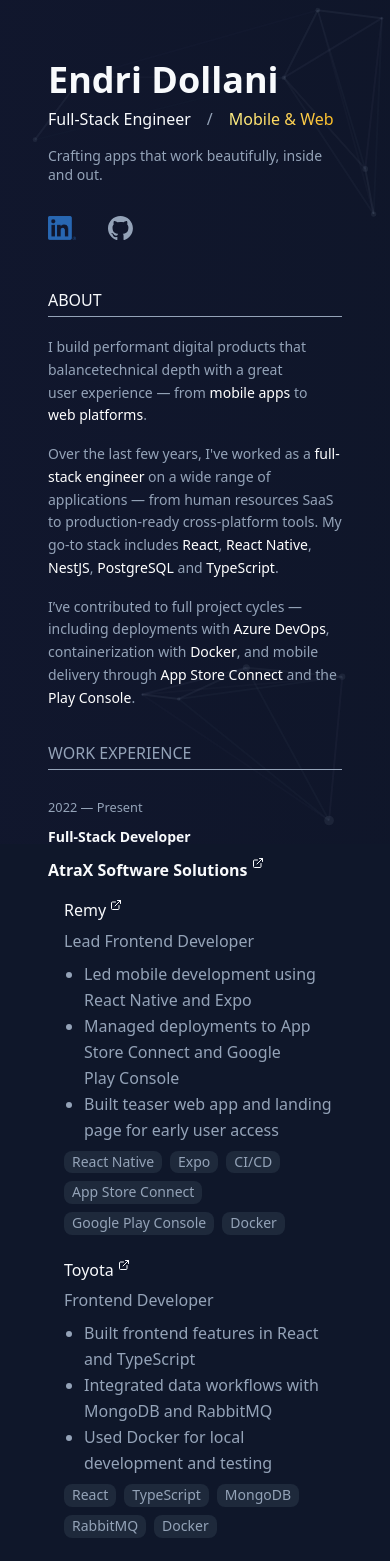
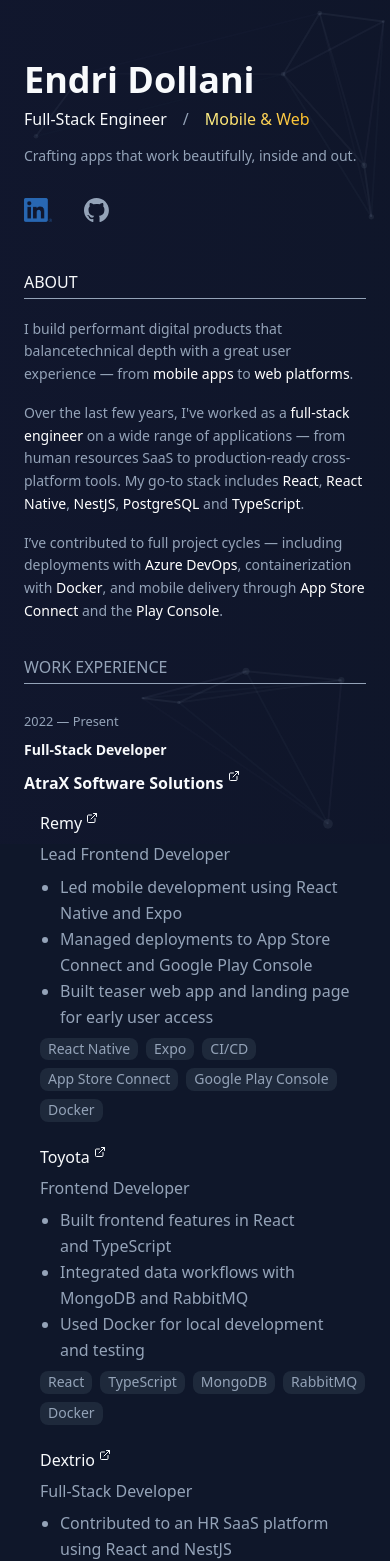
Before and after one commit to endridollani/portfolio, a React (Vite) app: page / in a window 390 px wide. Shown: the top 1561 px of the page. Built offline with nearby package versions, Linux system fonts and the light colour scheme.

Commit message:
fixed errors

```diff
--- a/src/components/landing/LandingPageLayout.tsx
+++ b/src/components/landing/LandingPageLayout.tsx
@@ -11,7 +11,7 @@
   leftContent,
 }) => (
   <PageLayout>
-    <div className="flex lg:flex-row lg:justify-center lg:h-screen flex-col px-12">
+    <div className="flex lg:flex-row lg:justify-center lg:h-screen flex-col px-6 md:px-12">
       <div className="flex items-start gap-4 flex-col lg:flex-row w-full lg:w-3/4 ">
         <div className="lg:flex-1 lg:py-24 lg:relative pt-15 pb-8">
           <div className="lg:fixed lg:bottom-24 lg:top-24">{leftContent}</div>
--- a/src/components/landing/rightSection/ContactSection.tsx
+++ b/src/components/landing/rightSection/ContactSection.tsx
@@ -6,14 +6,14 @@
   <section className="flex flex-col gap-4" id="contact">
     <RightSectionTitle section={SectionEnum.CONTACT} />
     <p className="text-xs lg:text-sm leading-relaxed">
-      I’m always open to discussing new projects, creative ideas, or opportunities to be part of
-      your visions. If you’d like to get in touch, feel free to reach out via email at{' '}
+      If you’d like to get in touch, feel free to reach out via email at{' '}
       <a
-        className="text-primary underline underline-offset-4 decoration-1"
+        className="text-primary underline underline-offset-4 decoration-1 font-medium"
         href="mailto:endri@endridollani.dev"
       >
         endri@endridollani.dev
       </a>
+      .
     </p>
   </section>
 );
--- a/src/components/landing/rightSection/WorkExperienceItem.tsx
+++ b/src/components/landing/rightSection/WorkExperienceItem.tsx
@@ -32,13 +32,16 @@
   return (
     <div className="space-y-4">
       <div className="space-y-2">
-        <p className="text-[.8rem] text-muted-foreground leading-relaxed">{timeframe}</p>
+        <div className="text-[.8rem] text-muted-foreground leading-relaxed">{timeframe}</div>
         {link ? (
-          <a
-            className="flex items-center gap-2 text-foreground hover:text-accent duration-200 text-xs lg:text-sm font-semibold leading-relaxed"
-            href={link}
-            rel="noopener noreferrer"
-            target="_blank"
+          <div
+            className={cn(
+              'flex items-center gap-2 text-foreground hover:text-accent duration-200 text-xs lg:text-sm font-semibold leading-relaxed',
+              link && 'cursor-pointer',
+            )}
+            {...(link && {
+              onClick: () => window.open(link, '_blank'),
+            })}
           >
             <div className="flex lg:items-center gap-2 flex-col lg:flex-row text-pretty flex-wrap">
               <span>{role}</span>
@@ -57,11 +60,11 @@
                 {link ? <ExternalLink className="w-3 h-3" /> : null}
               </a>
             </div>
-          </a>
+          </div>
         ) : (
-          <p className="text-foreground font-semibold leading-relaxed text-[1rem] lg:text-sm">
+          <div className="text-foreground font-semibold leading-relaxed text-[1rem] lg:text-sm">
             {role} — {company}
-          </p>
+          </div>
         )}
         {bullets.length > 0 ? (
           <ul className="list-disc list-outside ml-5 text-muted-foreground text-sm leading-relaxed">
@@ -75,7 +78,7 @@
         <div className="space-y-6 pl-4">
           {projects.map((project, index) => (
             <div className="space-y-2" key={index}>
-              <p className="text-sm text-foreground font-medium">
+              <div className="text-sm text-foreground font-medium">
                 <div className="flex lg:items-center gap-2 text-pretty flex-col lg:flex-row">
                   <a
                     className={cn(
@@ -93,7 +96,7 @@
                   <Minus className="text-muted-foreground hidden lg:inline" />
                   <span className="text-muted-foreground">{project.role}</span>
                 </div>
-              </p>
+              </div>
               <ul className="list-disc list-outside ml-5 text-muted-foreground text-sm leading-relaxed">
                 {project.bullets.map((point, i) => (
                   <li key={i}>{point}</li>
```
